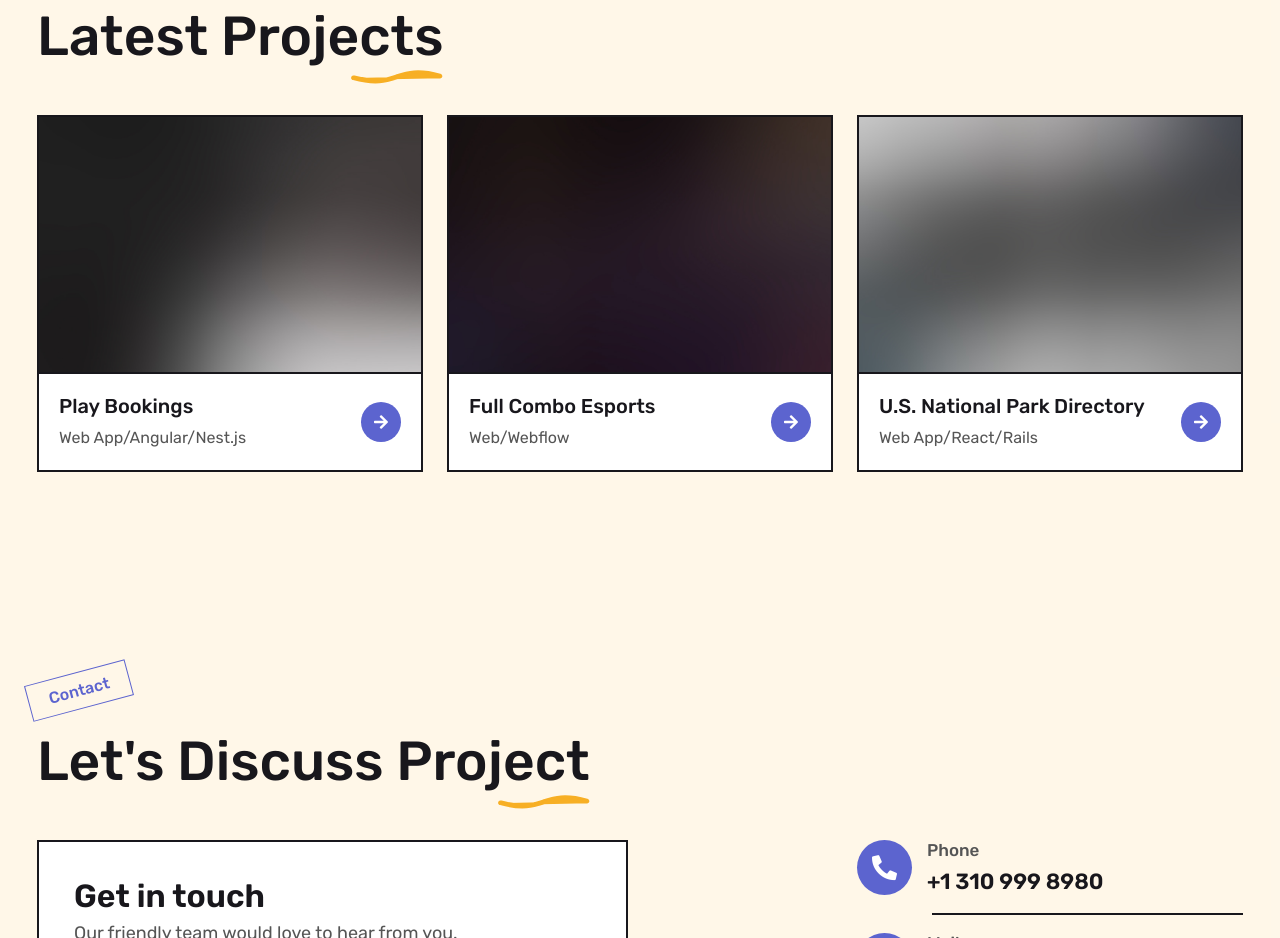
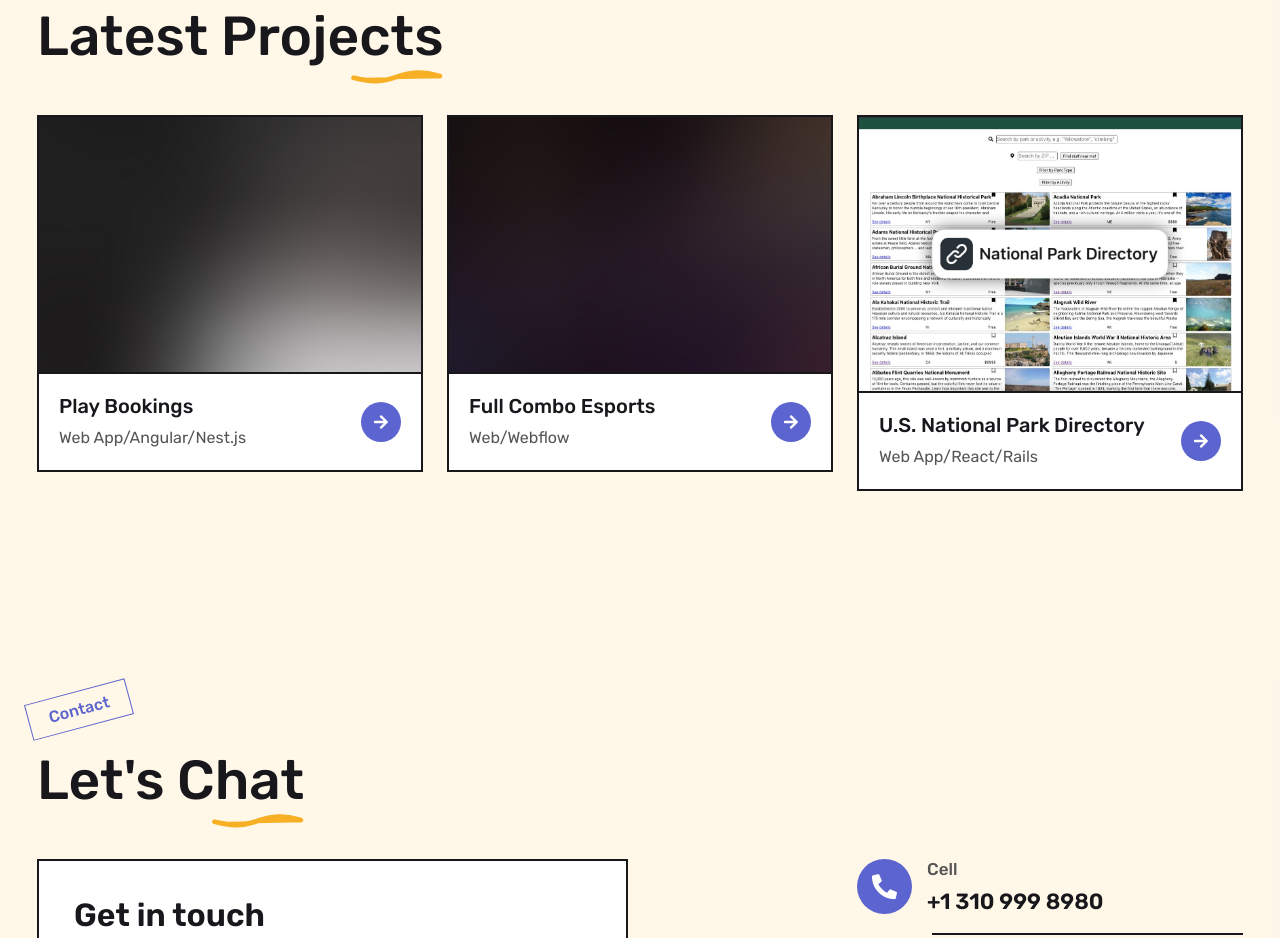
Before and after one commit to jensenmiers/itsJensenPortfolio, a Next.js app in the folder boston/: page / in a window 1280 px wide. Shown: the part 3134-4072 px from the top of the page. Built offline with nearby package versions, Linux system fonts and the light colour scheme.

Commit message:
image for national park directory

```diff
--- a/boston/src/components/Contact.js
+++ b/boston/src/components/Contact.js
@@ -3,7 +3,7 @@ import { useState } from "react";
 import SectionTitle from "./SectionTitle";
 
 const contactInfo = [
-  { id: 1, label: "Phone", value: "+1 310 999 8980", icon: "fas fa-phone-alt" },
+  { id: 1, label: "Cell", value: "+1 310 999 8980", icon: "fas fa-phone-alt" },
   {
     id: 2,
     label: "Mail",
@@ -68,7 +68,7 @@ const Contact = () => {
     <section id="contactus" className="section contactus-section bg-gray">
       <div className="container">
         <SectionTitle
-          heading={"Let's Discuss Project"}
+          heading={"Let's Chat"}
           subHeading={"Contact"}
         />
         <div className="row">
@@ -76,7 +76,7 @@ const Contact = () => {
             <div className="contact-form">
               <h6>Get in touch</h6>
               <p className="lead">
-                Our friendly team would love to hear from you.
+                We'd love to hear from you.
               </p>
               <form id="contact-form" onSubmit={(e) => onSubmit(e)}>
                 <div className="row gx-3 gy-4">
--- a/boston/src/components/Portfolio.js
+++ b/boston/src/components/Portfolio.js
@@ -17,7 +17,7 @@ const portfolioData = [
     id: 3,
     title: "U.S. National Park Directory",
     subtitle: "Web App/React/Rails",
-    image: "assets/img/project-3.jpg",
+    image: "assets/img/nationalparkdirectoryscreenshot.jpeg",
   },
   // {
   //   id: 4,
```
Also changed, not shown: boston/public/assets/img/nationalparkdirectoryscreenshot.jpeg (added).
